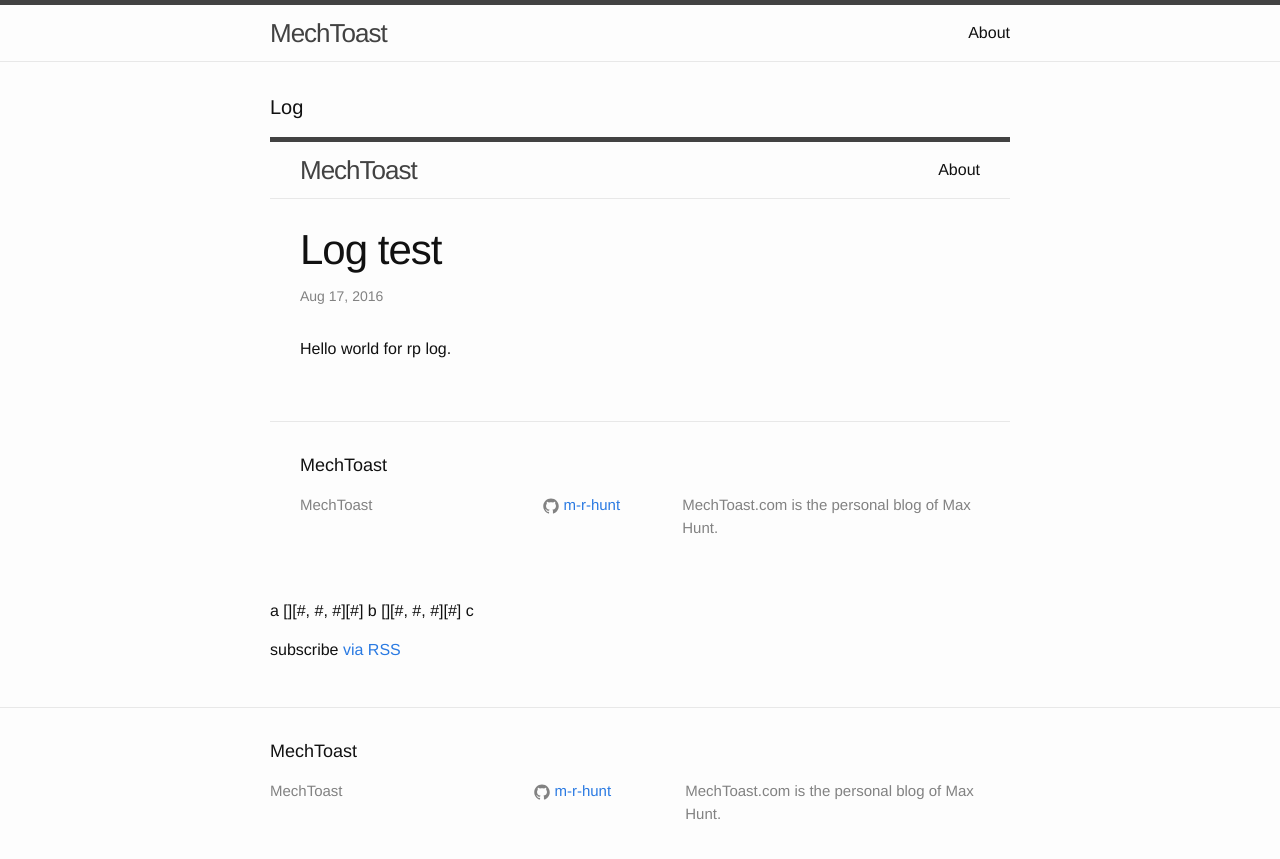
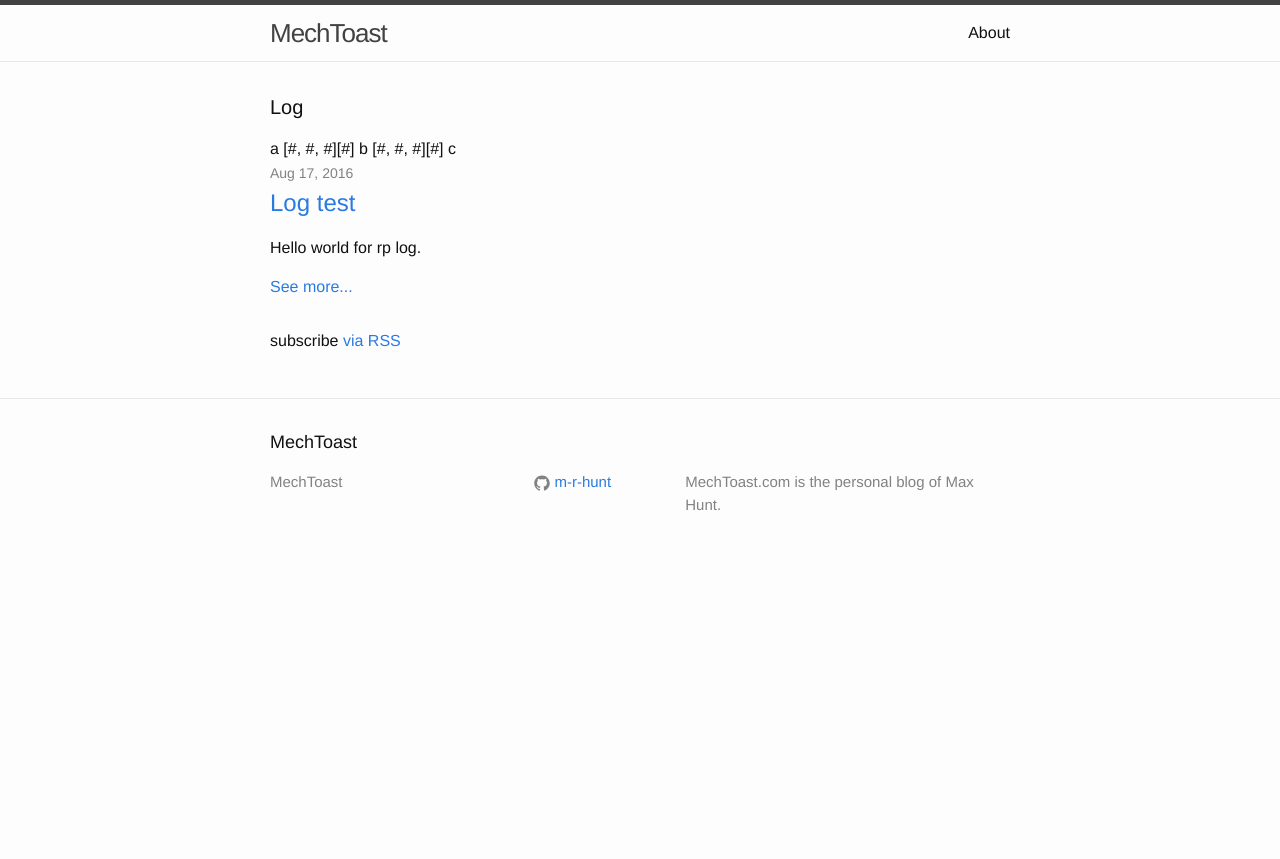
Before and after one commit to m-r-hunt/m-r-hunt.github.io, a Jekyll site: the page built from rp/log/index.html, in a window 1280 px wide. Shown: the top 859 px of the page. Built offline with Jekyll 4.4.1, drawn with Linux system fonts in a browser that asks for light colours; some of the changed lines change nothing that is shown.

Commit message:
Yes. Yes they are.

```diff
--- a/_config.yml
+++ b/_config.yml
@@ -14,9 +14,9 @@
 github_username:  m-r-hunt
 
 collections:
-  rplog:
+  rp_log:
     output: true
-  my_penis_coll:
+    permalink: /rp/log/:title/
 
 # Build settings
 markdown: kramdown
@@ -24,6 +24,3 @@
 timezone: Europe/London
 
 permalink: /:categories/:title/
-
-
-#permalink: /rpt/log/:title/ markdown: kramdown
```
Also changed, not shown: _rp_log/test.markdown (renamed from _rplog/test.markdown), rp/log/index.html (renamed from rp/index.html).
